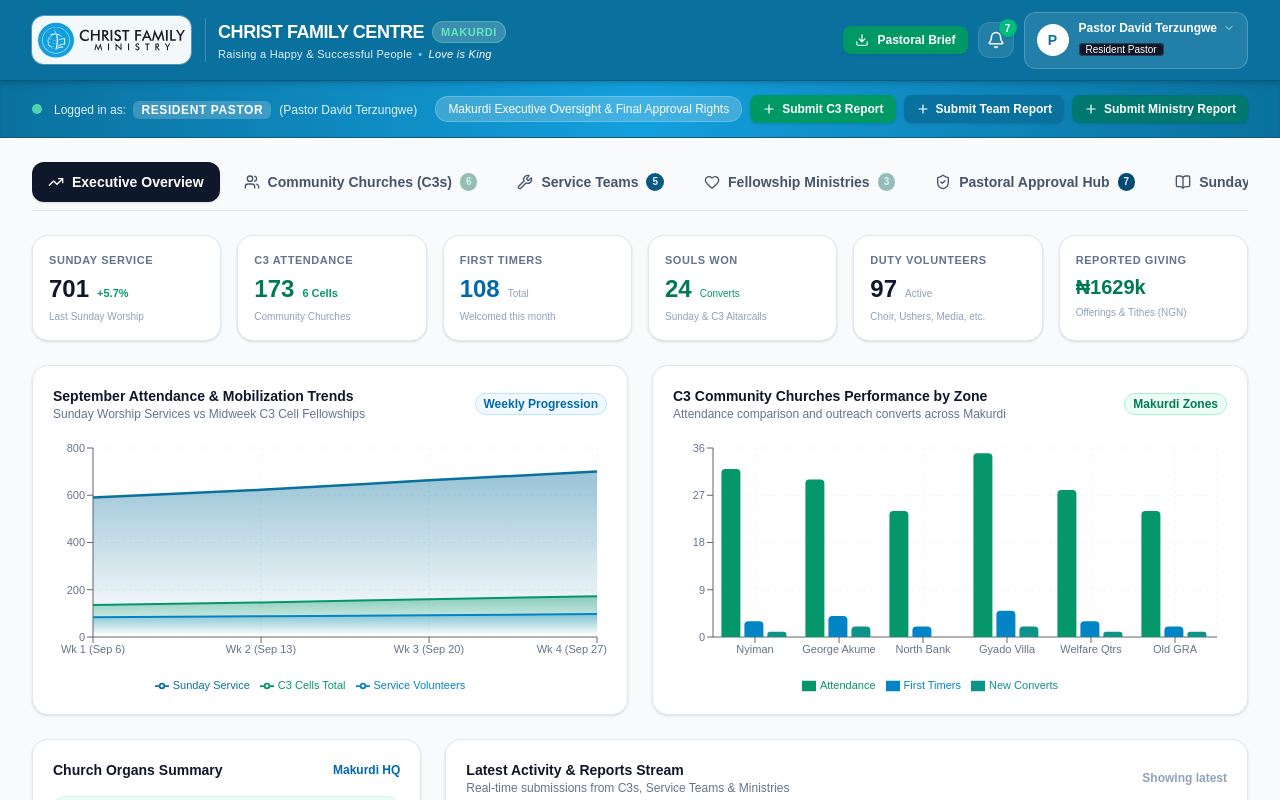
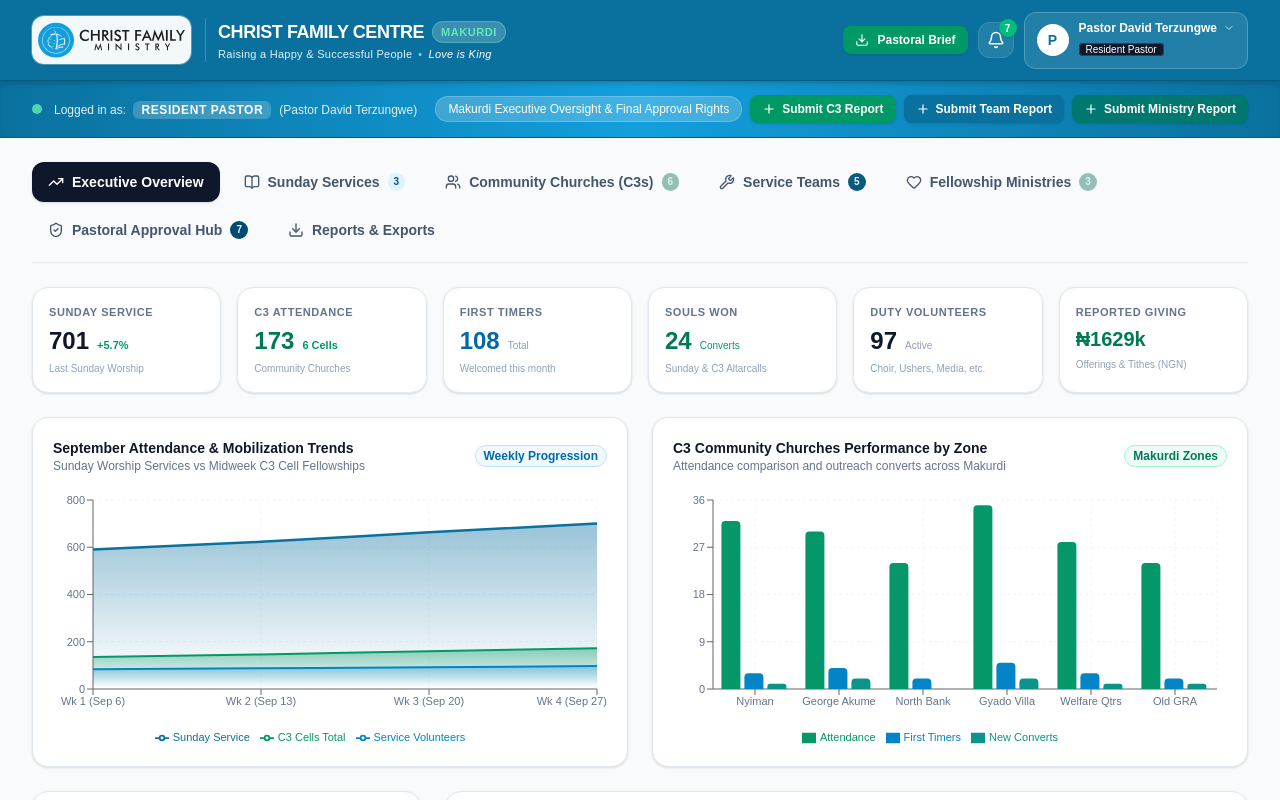
Before and after one commit to Ayar20/church-reporting-app, a Next.js app: page / in a window 1280 px wide. Shown: the top 800 px of the page. Built offline with nearby package versions, Linux system fonts and the light colour scheme.

Commit message:
fix: Resolve navigation tab cutoff by enabling flex-wrap and placing Sunday Services right after Executive Overview

```diff
--- a/src/app/page.tsx
+++ b/src/app/page.tsx
@@ -267,10 +267,10 @@ export default function ChurchDashboard() {
       <main className="flex-1 max-w-7xl w-full mx-auto px-4 sm:px-6 lg:px-8 py-6 space-y-6">
 
         {/* Navigation Tabs */}
-        <div className="flex items-center gap-2 overflow-x-auto pb-2 border-b border-slate-200">
+        <div className="flex flex-wrap items-center gap-2 pb-3 border-b border-slate-200">
           <button
             onClick={() => setActiveTab('overview')}
-            className={`flex items-center gap-2 px-4 py-2.5 rounded-xl font-semibold text-xs sm:text-sm transition shrink-0 ${
+            className={`flex items-center gap-2 px-3.5 py-2 sm:px-4 sm:py-2.5 rounded-xl font-semibold text-xs sm:text-sm transition ${
               activeTab === 'overview'
                 ? 'bg-slate-900 text-white shadow-sm'
                 : 'text-slate-600 hover:bg-slate-200/70 hover:text-slate-900'
@@ -281,8 +281,23 @@ export default function ChurchDashboard() {
           </button>
 
           <button
+            onClick={() => setActiveTab('sunday_service')}
+            className={`flex items-center gap-2 px-3.5 py-2 sm:px-4 sm:py-2.5 rounded-xl font-semibold text-xs sm:text-sm transition ${
+              activeTab === 'sunday_service'
+                ? 'bg-[#0a719e] text-white shadow-sm'
+                : 'text-slate-600 hover:bg-slate-200/70 hover:text-slate-900'
+            }`}
+          >
+            <BookOpen className="w-4 h-4" />
+            <span>Sunday Services</span>
+            <span className={`text-[10px] font-bold px-1.5 py-0.5 rounded-full ${activeTab === 'sunday_service' ? 'bg-white/20 text-white' : 'bg-sky-100 text-sky-800'}`}>
+              {generalServices.length}
+            </span>
+          </button>
+
+          <button
             onClick={() => setActiveTab('c3')}
-            className={`flex items-center gap-2 px-4 py-2.5 rounded-xl font-semibold text-xs sm:text-sm transition shrink-0 ${
+            className={`flex items-center gap-2 px-3.5 py-2 sm:px-4 sm:py-2.5 rounded-xl font-semibold text-xs sm:text-sm transition ${
               activeTab === 'c3'
                 ? 'bg-emerald-700 text-white shadow-sm'
                 : 'text-slate-600 hover:bg-slate-200/70 hover:text-slate-900'
@@ -297,7 +312,7 @@ export default function ChurchDashboard() {
 
           <button
             onClick={() => setActiveTab('service_teams')}
-            className={`flex items-center gap-2 px-4 py-2.5 rounded-xl font-semibold text-xs sm:text-sm transition shrink-0 ${
+            className={`flex items-center gap-2 px-3.5 py-2 sm:px-4 sm:py-2.5 rounded-xl font-semibold text-xs sm:text-sm transition ${
               activeTab === 'service_teams'
                 ? 'bg-[#0a719e] text-white shadow-sm'
                 : 'text-slate-600 hover:bg-slate-200/70 hover:text-slate-900'
@@ -312,7 +327,7 @@ export default function ChurchDashboard() {
 
           <button
             onClick={() => setActiveTab('ministries')}
-            className={`flex items-center gap-2 px-4 py-2.5 rounded-xl font-semibold text-xs sm:text-sm transition shrink-0 ${
+            className={`flex items-center gap-2 px-3.5 py-2 sm:px-4 sm:py-2.5 rounded-xl font-semibold text-xs sm:text-sm transition ${
               activeTab === 'ministries'
                 ? 'bg-teal-700 text-white shadow-sm'
                 : 'text-slate-600 hover:bg-slate-200/70 hover:text-slate-900'
@@ -328,7 +343,7 @@ export default function ChurchDashboard() {
           {isPastor && (
             <button
               onClick={() => setActiveTab('approvals')}
-              className={`flex items-center gap-2 px-4 py-2.5 rounded-xl font-semibold text-xs sm:text-sm transition shrink-0 ${
+              className={`flex items-center gap-2 px-3.5 py-2 sm:px-4 sm:py-2.5 rounded-xl font-semibold text-xs sm:text-sm transition ${
                 activeTab === 'approvals'
                   ? 'bg-slate-800 text-white shadow-sm'
                   : 'text-slate-600 hover:bg-slate-200/70 hover:text-slate-900'
@@ -345,23 +360,8 @@ export default function ChurchDashboard() {
           )}
 
           <button
-            onClick={() => setActiveTab('sunday_service')}
-            className={`flex items-center gap-2 px-4 py-2.5 rounded-xl font-semibold text-xs sm:text-sm transition shrink-0 ${
-              activeTab === 'sunday_service'
-                ? 'bg-[#0a719e] text-white shadow-sm'
-                : 'text-slate-600 hover:bg-slate-200/70 hover:text-slate-900'
-            }`}
-          >
-            <BookOpen className="w-4 h-4" />
-            <span>Sunday Services</span>
-            <span className={`text-[10px] font-bold px-1.5 py-0.5 rounded-full ${activeTab === 'sunday_service' ? 'bg-white/20 text-white' : 'bg-sky-100 text-sky-800'}`}>
-              {generalServices.length}
-            </span>
-          </button>
-
-          <button
             onClick={() => setActiveTab('exports')}
-            className={`flex items-center gap-2 px-4 py-2.5 rounded-xl font-semibold text-xs sm:text-sm transition shrink-0 ${
+            className={`flex items-center gap-2 px-3.5 py-2 sm:px-4 sm:py-2.5 rounded-xl font-semibold text-xs sm:text-sm transition ${
               activeTab === 'exports'
                 ? 'bg-slate-900 text-white shadow-sm'
                 : 'text-slate-600 hover:bg-slate-200/70 hover:text-slate-900'
```
